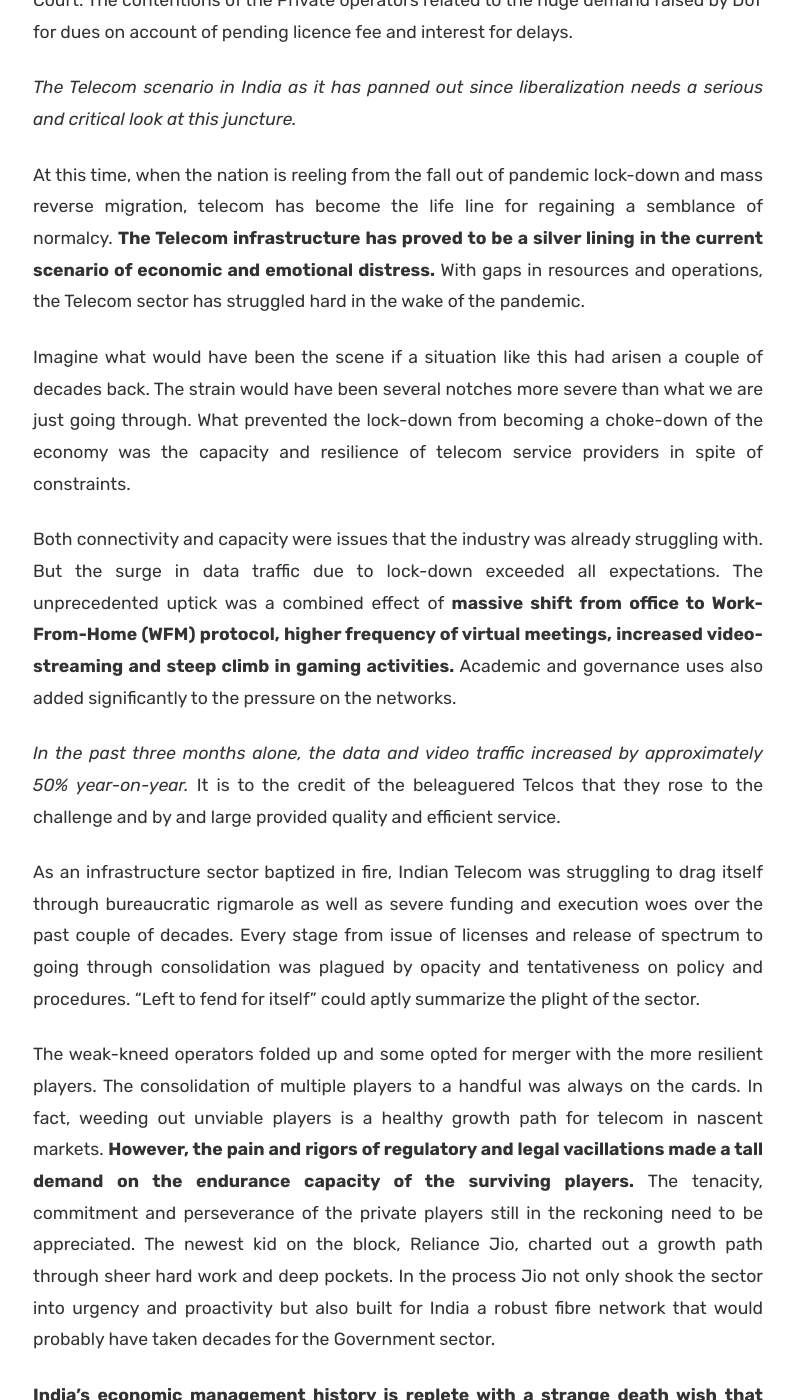
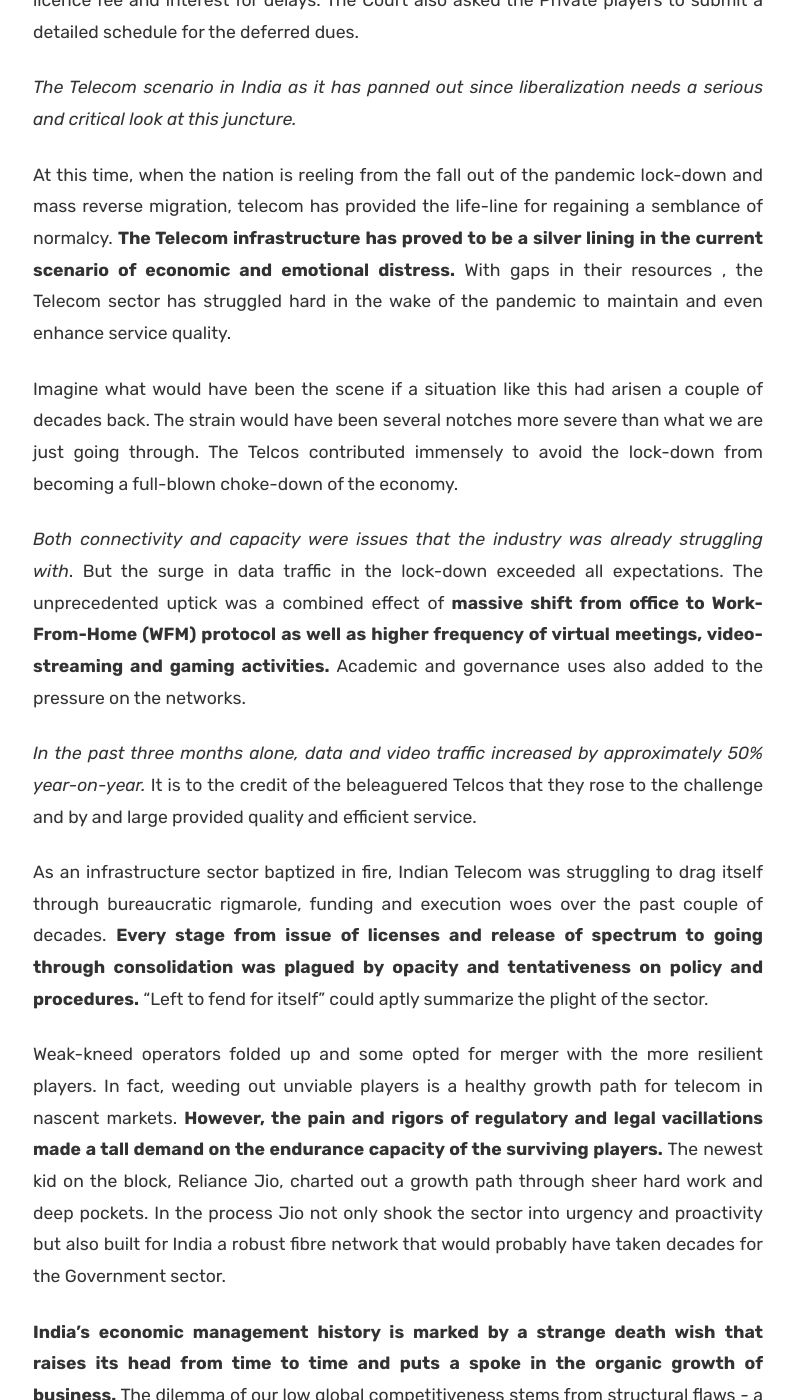
Before and after one commit to rohanharikr/RaviKumarPillai, a Jekyll site: the page built from _posts/2020-06-14-indian-telecom-do-not-kill-the-golden-goose.md, in a window 1280 px wide and 1400 px high, scrolled down 950 px. Shown: the whole window, without its empty margins (52-847 px from the left). Built offline with Jekyll 4.4.1, drawn with Linux system fonts in a browser that asks for light colours; comment, search, counter and statistics services are not loaded; some of the changed text lies outside the part shown.

Commit message:
Update from Forestry.io Ravi Kumar updated _posts/2020-06-14-indian-telecom-do-not-kill-the-golden-goose.md

```diff
--- a/_posts/2020-06-14-indian-telecom-do-not-kill-the-golden-goose.md
+++ b/_posts/2020-06-14-indian-telecom-do-not-kill-the-golden-goose.md
@@ -9,42 +9,44 @@
 featured: false
 
 ---
-As the Supreme Court of India took up the contentious issue of Adjusted Gross Revenue (AGR) and computation of arrears payable by the Telecom Operators on last Thursday, the flip-flop and tentative nature of our bureaucratic governance was exposed for the umpteenth time.
+As the Supreme Court of India took up the contentious issue of Adjusted Gross Revenue (AGR) and computation of arrears payable by the Telecom Operators on last Thursday, the flip-flop of our bureaucratic governance was exposed for the umpteenth time.
 
-The bench headed by Justice Arun Mishra raised questions on the demand raised on the PSUs and said that its verdict in the case was misinterpreted. Including non-Telecom PSUs in utility sectors like Oil and Gas and Power in the demand for AGR-based revenue-sharing for telecom license fees was extraneous and unwarranted according to the Court. The contentions of the Private operators related to the huge demand raised by DoT for dues on account of pending licence fee and interest for delays.
+The bench headed by Justice Arun Mishra raised questions on the demand raised on the PSUs and said that its verdict in the case was misinterpreted. Issuing demand notes for arrears of license fees to non-Telecom PSUs in Oil and Gas and Power sectors  was unwarranted according to the Court. The contentions before the Court related to the Private operators who had been asked related to pay huge dues on account of pending licence fee and interest for delays. The Court also asked the Private players to submit a detailed schedule  for the deferred dues.
 
 _The Telecom scenario in India as it has panned out since liberalization needs a serious and critical look at this juncture._
 
-At this time, when the nation is reeling from the fall out of pandemic lock-down and mass reverse migration, telecom has become the life line for regaining a semblance of normalcy. **The Telecom infrastructure has proved to be a silver lining in the current scenario of economic and emotional distress.** With gaps in resources and operations, the Telecom sector has struggled hard in the wake of the pandemic.
+At this time, when the nation is reeling from the fall out of the pandemic lock-down and mass reverse migration, telecom has provided the life-line for regaining a semblance of normalcy. **The Telecom infrastructure has proved to be a silver lining in the current scenario of economic and emotional distress.** With gaps in their resources , the Telecom sector has struggled hard in the wake of the pandemic to maintain and even enhance service quality.
 
-Imagine what would have been the scene if a situation like this had arisen a couple of decades back. The strain would have been several notches more severe than what we are just going through. What prevented the lock-down from becoming a choke-down of the economy was the capacity and resilience of telecom service providers in spite of constraints.
+Imagine what would have been the scene if a situation like this had arisen a couple of decades back. The strain would have been several notches more severe than what we are just going through. The Telcos contributed immensely to avoid the lock-down from becoming a full-blown choke-down of the economy.
 
-Both connectivity and capacity were issues that the industry was already struggling with. But the surge in data traffic due to lock-down exceeded all expectations. The unprecedented uptick was a combined effect of **massive shift from office to Work-From-Home (WFM) protocol, higher frequency of virtual meetings, increased video-streaming and steep climb in gaming activities.** Academic and governance uses also added significantly to the pressure on the networks.
+_Both connectivity and capacity were issues that the industry was already struggling with_. But the surge in data traffic in the lock-down exceeded all expectations. The unprecedented uptick was a combined effect of **massive shift from office to Work-From-Home (WFM) protocol as well as higher frequency of virtual meetings, video-streaming and gaming activities.**  Academic and governance uses also added to the pressure on the networks.
 
-_In the past three months alone, the data and video traffic increased by approximately 50% year-on-year._ It is to the credit of the beleaguered Telcos that they rose to the challenge and by and large provided quality and efficient service.
+_In the past three months alone,  data and video traffic increased by approximately 50% year-on-year._ It is to the credit of the beleaguered Telcos that they rose to the challenge and by and large provided quality and efficient service.
 
-As an infrastructure sector baptized in fire, Indian Telecom was struggling to drag itself through bureaucratic rigmarole as well as severe funding and execution woes over the past couple of decades. Every stage from issue of licenses and release of spectrum to going through consolidation was plagued by opacity and tentativeness on policy and procedures. “Left to fend for itself” could aptly summarize the plight of the sector.
+As an infrastructure sector baptized in fire, Indian Telecom was struggling to drag itself through bureaucratic rigmarole, funding and execution woes over the past couple of decades. **Every stage from issue of licenses and release of spectrum to going through consolidation was plagued by opacity and tentativeness on policy and procedures.** “Left to fend for itself” could aptly summarize the plight of the sector.
 
-The weak-kneed operators folded up and some opted for merger with the more resilient players. The consolidation of multiple players to a handful was always on the cards. In fact, weeding out unviable players is a healthy growth path for telecom in nascent markets. **However, the pain and rigors of regulatory and legal vacillations made a tall demand on the endurance capacity of the surviving players.** The tenacity, commitment and perseverance of the private players still in the reckoning need to be appreciated. The newest kid on the block, Reliance Jio, charted out a growth path through sheer hard work and deep pockets. In the process Jio not only shook the sector into urgency and proactivity but also built for India a robust fibre network that would probably have taken decades for the Government sector.
+Weak-kneed operators folded up and some opted for merger with the more resilient players. In fact, weeding out unviable players is a healthy growth path for telecom in nascent markets. **However, the pain and rigors of regulatory and legal vacillations made a tall demand on the endurance capacity of the surviving players.** The newest kid on the block, Reliance Jio, charted out a growth path through sheer hard work and deep pockets. In the process Jio not only shook the sector into urgency and proactivity but also built for India a robust fibre network that would probably have taken decades for the Government sector.
 
-**India’s economic management history is replete with a strange death wish** **that raises its head from time to time and puts a spoke in the organic growth of business.** The dilemma of our low global competitiveness stems from structural flaws - a _bureaucracy_ which by tradition and training _acts more like cynical controllers rather than collaborative executives_, rigid and constraining set of _laws, often not aligned to the economic realities_, _judiciary mired in delays_ and a _myopic political leadership_ hesitant to take the unbeaten path.
+**India’s economic management history is marked by a strange death wish** **that raises its head from time to time and puts a spoke in the organic growth of business.** The dilemma of our low global competitiveness stems from structural flaws - a _bureaucracy_ which by tradition and training _acts more like cynical controllers rather than collaborators in execution of development_, rigid and constraining set of _laws, often not aligned to the economic realities_, a _judiciary mired in delays_ and above all a string of _myopic political leadership._
 
 Telecom is the lifeline of a digital economy. It is as much essential for survival, sustenance and growth of society as are the basic necessities like shelter, air, water, power and transportation. The 5-G revolution is knocking at our door. If we miss the bus, the digital divide would exasperate and we would lose out the chance to catch up with the developed world on key economic and human development indicators. Scaling up of the connectivity, capacity and security of telecom networks is critical for upgrading our infrastructure including education, healthcare, governance, industry and logistics.
 
-With the consolidation of the sector, we are left with three major Telecom players - Reliance Jio, Bharti Airtel and Vodafone-Idea. As for the Public Sector player, BSNL, it is unlikely to emerge as a serious and strategic player. It is more likely to remain a laggard; in the best-case scenario it might perhaps evolve into a core network and infrastructure provider offering connectivity, storage and support facilities for the industry. With vast assets in terms of land, Right-of-Way and physical structures, BSNL can leverage and monetize them to gain steady cash flow.
+With the consolidation of the sector, we are left with three major Telecom players - Reliance Jio, Bharti Airtel and Vodafone-Idea. As for the Public Sector player, BSNL, it is unlikely to emerge as a serious and strategic player. It is more likely to remain a laggard; in the best-case scenario it might perhaps evolve into a core network  infrastructure provider offering connectivity, storage and support facilities for the industry. That is ideally the role public sector should play - to act as catalysts in growth. With massive assets in terms of land, Right-of-Way and physical structures, BSNL can leverage and monetize them to gain steady cash flow and support Government.
 
-**Going forward we would see explosive growth of data, video, storage, security and functional platforms and applications.** There would be need to invest heavily, build state-of-the-art infrastructure and massively train and upskill talent. We need to encourage pathbreaking innovation and research into sunrise domains of digital technology. We need to build synergistic partnerships of domestic and global manufacturers, service providers, investors and professionals.
+**Going forward, we would see explosive demand for  data, video, storage and security infrastructure.**  There would be need to invest heavily to build state-of-the-art infrastructure and massively train and upskill talent. We need to build synergistic partnerships of domestic and global manufacturers, service providers, investors and professionals.
 
-Are we preparing the ground to attract the best in the world to come to India and invest with confidence? Are we assuring policy consistency, responsive governmental support and availability of competent local partners, professionals and workforce?
+**Are we preparing the ground to attract the best in the world to come to India and invest with confidence?** Are we assuring policy consistency, responsive governmental support and availability of competent local partners, professionals and workforce?
 
-Let us run through the track record of liberalizing telecom sector in India, starting with licensing of a limited number of private operators in metro cities in 1992. The first pan-India licensing was carried out three years later, when 22 circles across India were opened up for private investment. The license fee was required to be paid in seven annual payments progressively increasing over the period to allow for funding ease.
+Liberalising  the telecom sector in India started with licensing of a limited number of private operators in metro cities in 1992. The first pan-India licensing was carried out three years later, when 22 circles across India were opened up for private investment. The license fee was required to be paid in annual payments progressively increasing over the period of seven years.
 
 The nascent operators had to set up the infrastructure from scratch and had to go through enormous teething troubles and financing issues. In 1999, realizing the gravity of the burden on the operators, Government allowed the operators to switch to a revenue-sharing model instead of the huge fixed license fee. As per the new policy, 15 per cent of Adjusted Gross Revenue (AGR) was to be paid as licence fee. This was later progressively reduced based on pleas by operators to 8 percent.
 
-**The method of calculating the AGR was disputed by the licensees; they approached the Court seeking to limit the calculation of AGR to the income from telecom service provision only.** They contended that the license related only to telecom operations and therefore it was not justified to include income from investments, sale of assets and the like in the calculation of AGR. They lost the case. After a series of appeals and counter pleas, the issue has lingered on for nearly seventeen years. The matter is now before the Supreme Court. The present plea of operators, supported by the Government after so much dilly-dallying, is for relief by way of staggering, over the next 20 year, the payment of pending dues of license fees and accumulated interest. This piquant situation should not have arisen in the first place. **The strain, delay and erosion of business confidence could have been avoided, if only the policies were drafted with realistic appreciation of the business challenges and investment risks.**
+**The method of calculating the AGR was disputed by the licensees; they approached the Court seeking to limit the calculation to the income from telecom service provision only.** They contended that the license related only to telecom operations and therefore it was not justified to include non-operational income such as returns from investments, sale of assets and the like in the calculation of AGR. They lost the case. Through a series of appeals and counter pleas, the issue has lingered on for nearly seventeen years.
 
-Today, we are at a critical juncture requiring massive investment and speedy project execution to scale up telecom infrastructure. The much needed physical, economic and social infrastructure upgrade depends on seamless 5G capabilities.
+The matter is now before the Supreme Court. The present plea of the operators, supported by the Government after much dilly-dallying, is for relief by way of staggering, over the next 20 year, the payment of pending dues of license fees and accumulated interest. This awkward situation should not have arisen in the first place. **The strain, delay and erosion of business confidence could have been avoided, if only the policies were drafted with realistic appreciation of the business challenges and investment risks.**
 
-**The questions that Supreme Court has asked are core to the transparency and rationale of sound governance**. It is primary responsibility of the Government to frame, administer and attune the laws, guidelines and procedures in a manner that convinces legal scrutiny or audit. The outcome of the current case has enormous bearing on the viability, sustainability and prospects of Telecom in the country.
+Today, we are at a critical juncture requiring massive investment and speedy project execution . The much needed physical, economic and social infrastructure upgrade depends on seamless 5G capabilities.
 
-If the Court agrees to the staggered payment, Department of Telecom (DoT) should ensure fast and flawless follow-up. In the event of Court not agreeing to the deferment, Government should have an alternative strategy to provide relief and support to the sector.
+**The questions that Supreme Court has asked are core to the transparency and rationale of sound governance**. It is primary responsibility of the Government to frame, administer and attune the laws, guidelines and procedures in a manner that satisfies legal scrutiny. The outcome of the hearing has enormous bearing on the viability, sustainability and prospects of Telecom in the country.
+
+If the Court agrees to  stagger the payment, Department of Telecom (DoT) should ensure fast and flawless follow-up. In the event of Court not agreeing to the deferment, Government should have an alternative strategy to provide relief and support to the sector.
```
